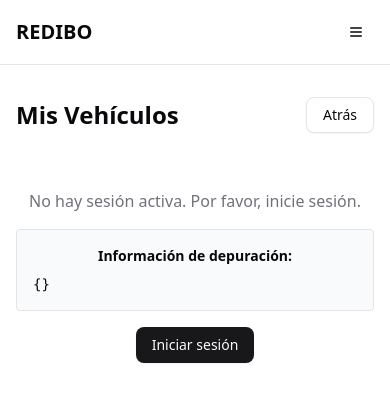
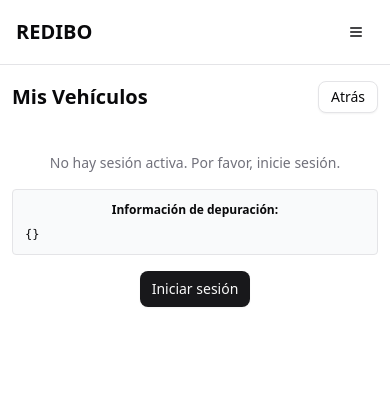
Before and after one commit to Hectorhr12/redibo123front, a Next.js app: page /vehicles/misVehicles in a window 390 px wide. Shown: the top 402 px of the page. Built offline with nearby package versions, Linux system fonts and the light colour scheme.

Commit message:
Update page.tsx

```diff
--- a/src/app/vehicles/misVehicles/page.tsx
+++ b/src/app/vehicles/misVehicles/page.tsx
@@ -53,41 +53,41 @@ export default function MisVehiclesPage() {
   return (
     <div className="min-h-screen">
       <Header />
-      <div className="container mx-auto py-8 px-4">
-        <div className="flex justify-between items-center mb-6">
-          <h1 className="text-2xl font-bold">Mis Vehículos</h1>
+      <div className="container mx-auto py-4 sm:py-8 px-3 sm:px-4">
+        <div className="flex justify-between items-center mb-4 sm:mb-6">
+          <h1 className="text-xl sm:text-2xl font-bold">Mis Vehículos</h1>
           <Link href="/">
-            <Button variant="outline">Atrás</Button>
+            <Button variant="outline" size="sm" className="h-8 px-3 sm:h-10 sm:px-4">Atrás</Button>
           </Link>
         </div>
 
         {isLoading ? (
-          <div className="space-y-4">
+          <div className="space-y-3 sm:space-y-4">
             {Array.from({ length: 3 }).map((_, i) => (
-              <Skeleton key={i} className="h-24 w-full rounded-lg" />
+              <Skeleton key={i} className="h-20 sm:h-24 w-full rounded-lg" />
             ))}
           </div>
         ) : hostId ? (
           <CarDashboard hostId={hostId} />
         ) : (
-          <div className="text-center py-8">
+          <div className="text-center py-6 sm:py-8">
             {!localStorage.getItem("id") ? (
               <>
-                <p className="text-muted-foreground mb-4">
+                <p className="text-muted-foreground mb-4 text-sm sm:text-base">
                   No hay sesión activa. Por favor, inicie sesión.
                 </p>
-                <div className="mb-4 p-4 border rounded bg-gray-50 text-sm">
+                <div className="mb-4 p-3 sm:p-4 border rounded bg-gray-50 text-xs sm:text-sm">
                   <h3 className="font-semibold mb-2">Información de depuración:</h3>
-                  <pre className="whitespace-pre-wrap text-left">
+                  <pre className="whitespace-pre-wrap text-left overflow-auto max-h-40">
                     {JSON.stringify(authInfo, null, 2)}
                   </pre>
                 </div>
                 <Link href="/login">
-                  <Button>Iniciar sesión</Button>
+                  <Button size="sm" className="sm:h-10 h-9">Iniciar sesión</Button>
                 </Link>
               </>
             ) : (
-              <p className="text-muted-foreground">
+              <p className="text-muted-foreground text-sm sm:text-base">
                 No se pudo cargar la información del host
               </p>
             )}
```
